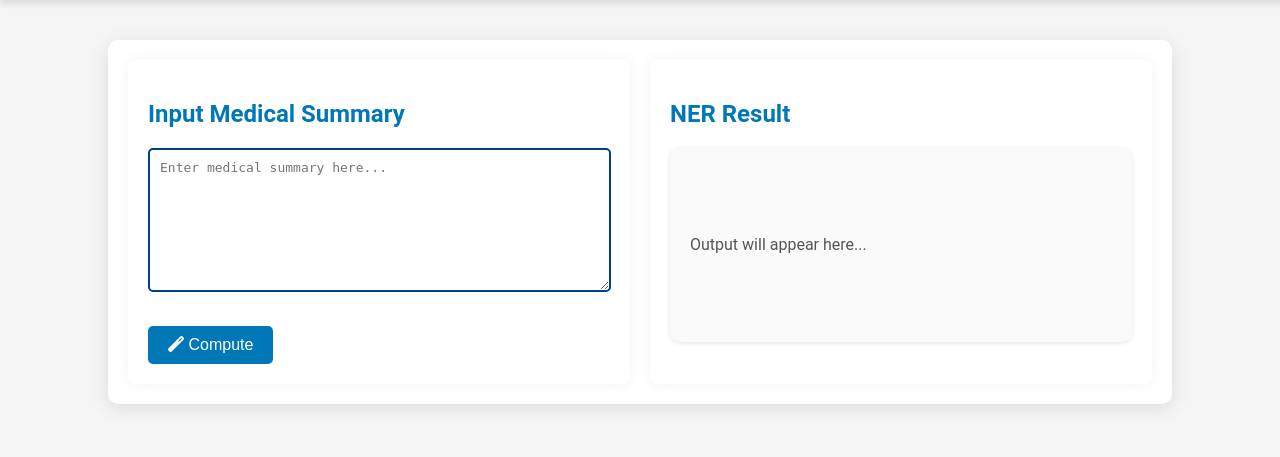
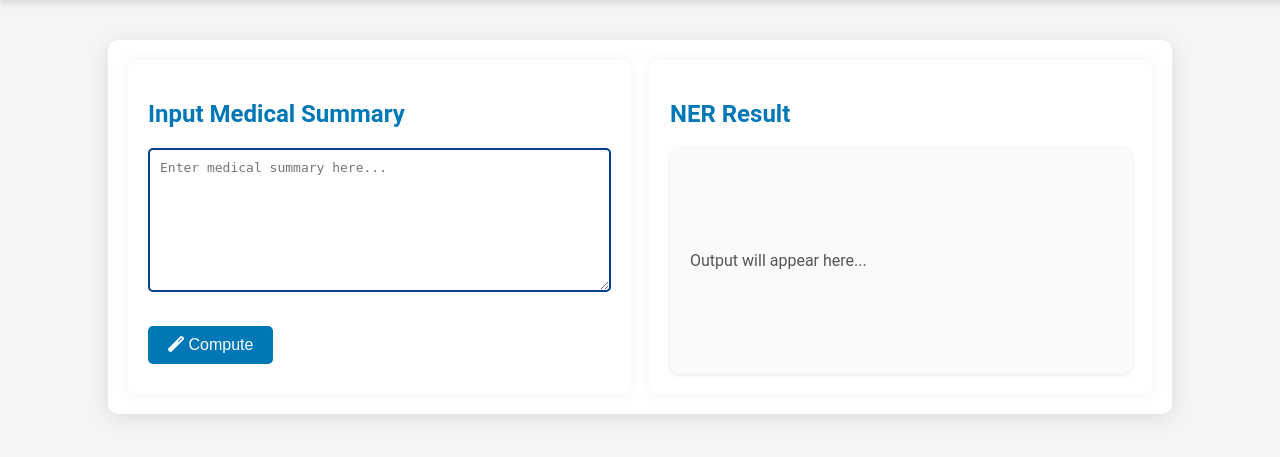
Before and after one commit to Haaaan1/NLP-for-Medical-Privacy, a Flask app: page / in a window 1280 px wide. Shown: the part 60-517 px from the top of the page. Run offline with Flask 3, Linux system fonts and the light colour scheme.

Commit message:
Update style and add auto adjust on NER page

```diff
--- a/app.py
+++ b/app.py
@@ -5,7 +5,8 @@
 app = Flask(__name__)
 
 # 加载模型和pipeline
-nlp_pipeline = pipeline("token-classification", model="Clinical-AI-Apollo/Medical-NER", aggregation_strategy='simple')
+nlp_pipeline = pipeline("token-classification",
+                        model="Clinical-AI-Apollo/Medical-NER", aggregation_strategy='simple')
 
 
 @app.route('/')
@@ -73,8 +74,12 @@
     result_str = ""
     for segment in segments:
         if segment['label']:
-            result_str += f'<span style="background-color:{segment["color"]}; padding: 5px 10px; margin: 2px; border-radius: 25px; box-shadow: 0px 1px 5px rgba(0, 0, 0, 0.2); font-weight: bold;">'
-            result_str += f'{segment["text"]} <span style="background-color:rgba(0, 0, 0, 0.1); color: #fff; padding: 2px 4px; border-radius: 5px; font-size: 0.8em;">{segment["label"]}</span>'
+            result_str += f'<span style="background-color:{segment["color"]}; ' \
+                          f'padding: 5px 10px; margin: 2px; border-radius: 25px; ' \
+                          f'box-shadow: 0px 1px 5px rgba(0, 0, 0, 0.2); font-weight: bold;">'
+            result_str += f'{segment["text"]} <span style="background-color:rgba(0, 0, 0, 0.1); ' \
+                          f'color: #fff; padding: 2px 4px; border-radius: 5px; font-size: 0.8em;">' \
+                          f'{segment["label"]}</span>'
             result_str += '</span>'
         else:
             result_str += segment['text']
--- a/static/style.css
+++ b/static/style.css
@@ -155,7 +155,7 @@
     min-height: 150px;
     font-size: 1em;
     white-space: pre-wrap;
-    line-height: 1.5; /* 调整行距使得内容更紧凑 */
+    line-height: 2; /* 调整行距使得内容更紧凑 */
     box-shadow: 0 1px 5px rgba(0, 0, 0, 0.1);
 }
 
--- a/templates/NER.html
+++ b/templates/NER.html
@@ -4,7 +4,7 @@
     <div class="content">
         <div class="left-panel">
             <h2>Input Medical Summary</h2>
-            <textarea id="medical-summary" rows="8" placeholder="Enter medical summary here..."></textarea>
+            <textarea id="medical-summary" rows="8" placeholder="Enter medical summary here..." oninput="autoResize(this)"></textarea>
             <br>
             <button id="compute-btn" class="fancy-button"><i class="fas fa-magic"></i> Compute</button>
         </div>
@@ -31,5 +31,11 @@
                 });
             });
         });
+
+        // 自动调整输入框高度
+        function autoResize(textarea) {
+            textarea.style.height = 'auto';  // 先重置高度
+            textarea.style.height = (textarea.scrollHeight) + 'px';  // 根据内容设置新的高度
+        }
     </script>
 {% endblock %}
```
